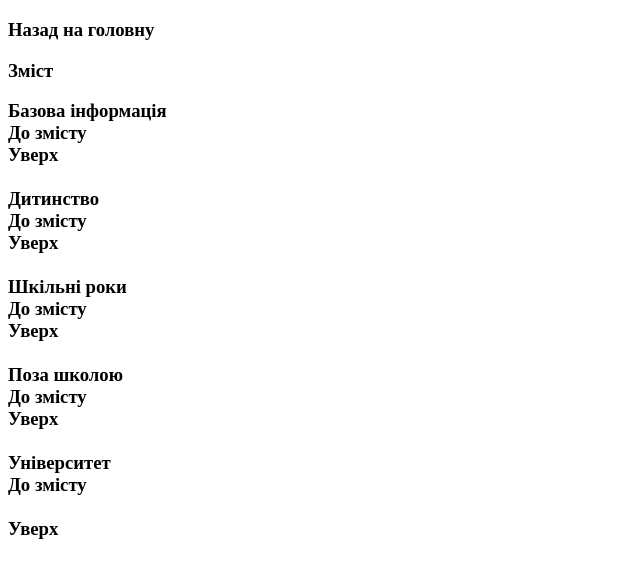
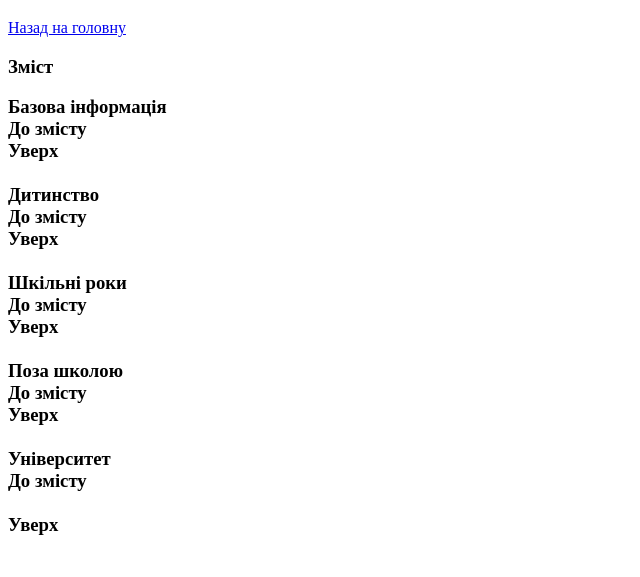
Before and after one commit to Misha-Mazuryk/-.1, a plain HTML site: page biography.html in a window 1280 px wide. Shown: the part 61-638 px from the top of the page, without its empty margins (0-640 px from the left). Drawn offline with Linux system fonts and the light colour scheme.

Commit message:
Update biography.html

```diff
--- a/biography.html
+++ b/biography.html
@@ -8,8 +8,8 @@
 </head>
 <body>
     <h1>Мазурик Михайло Олегович</h1>
-    <h3>Назад на головну</h3>
-    <h3>Зміст</h3>
+    <a href="index.html">Назад на головну</a>
+    <h3 id="zmist">Зміст</h3>
     <h3>Базова інформація <br>До змісту<br> Уверх <br><br> Дитинство<br>До змісту<br> Уверх <br><br> Шкільні роки<br>До змісту<br> Уверх <br><br> Поза школою<br>До змісту<br> Уверх <br><br> Університет<br>До змісту<br><br> Уверх </h3>
 </body>
 </html>
```
